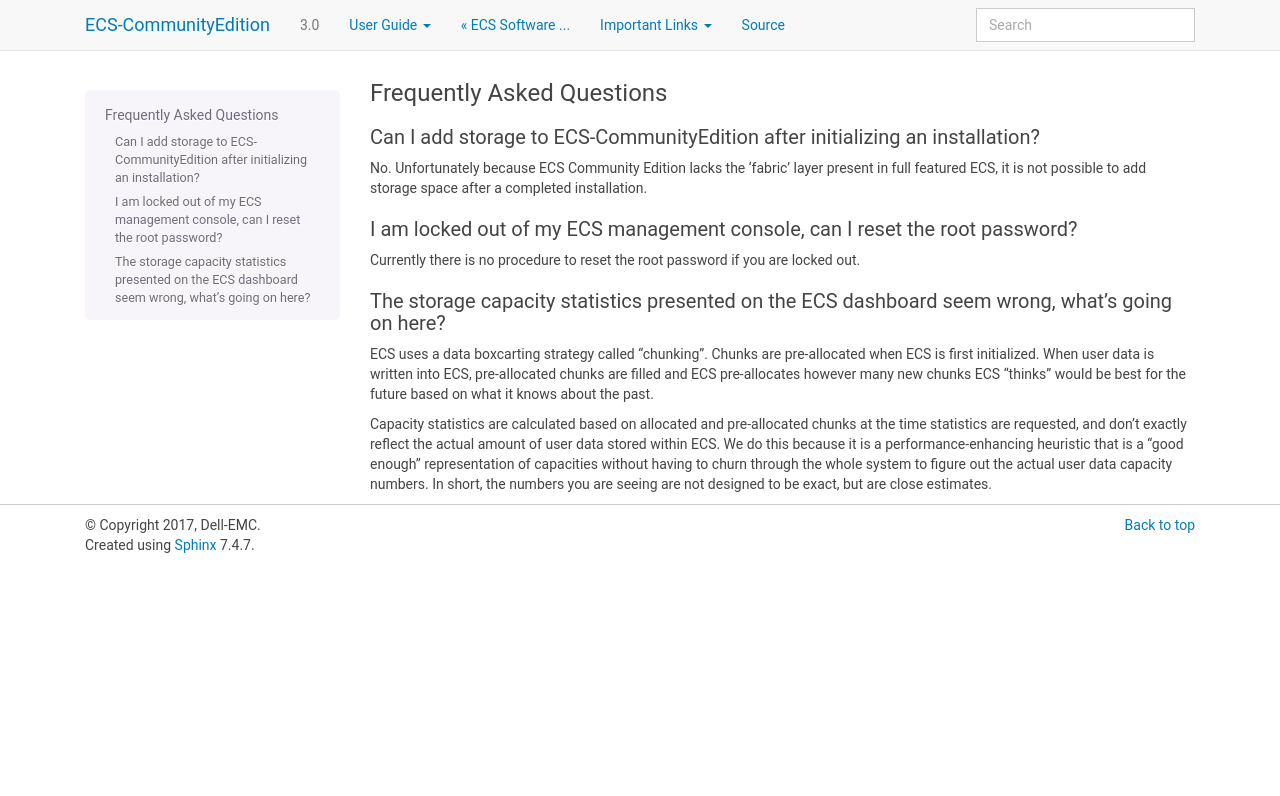
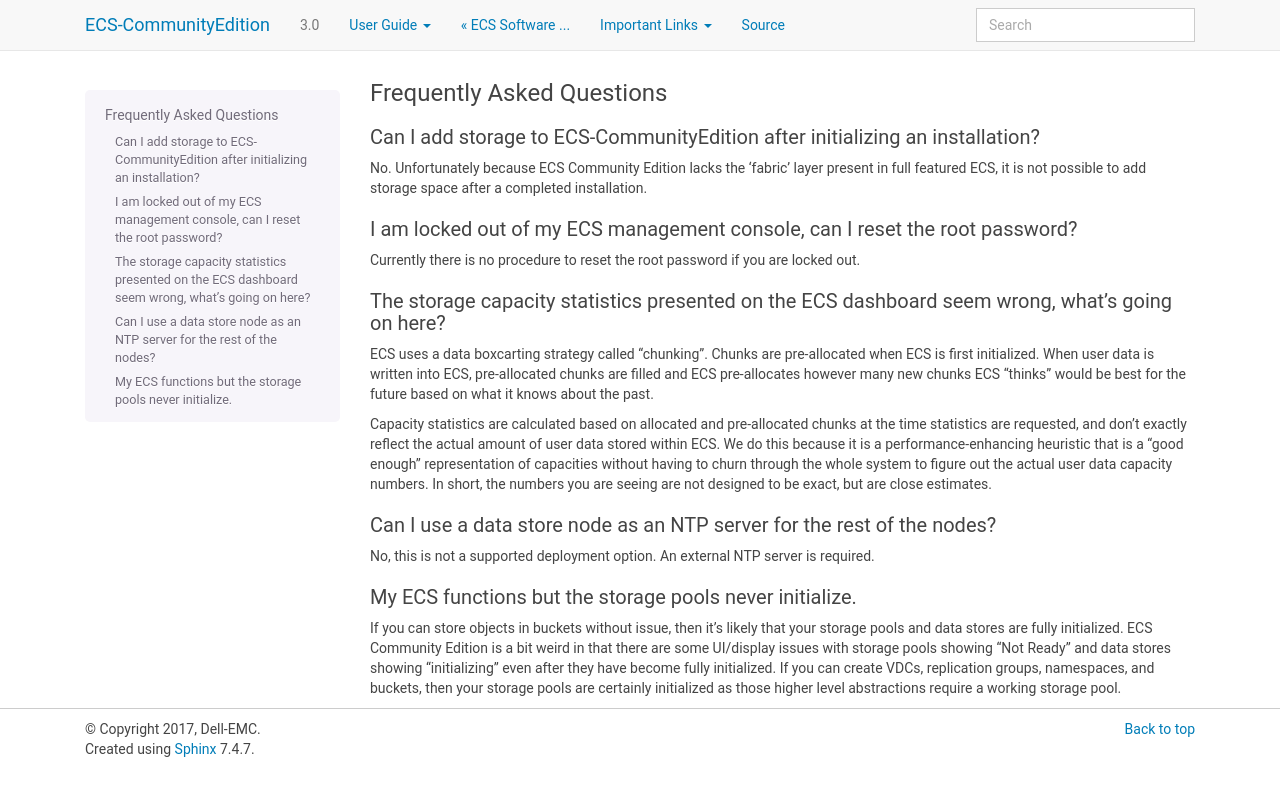
Before and after one commit to EMCECS/ECS-CommunityEdition, a Sphinx documentation site: the page built from docs/source/troubleshooting/FAQ.rst, in a window 1280 px wide. Shown: the top 796 px of the page. Built offline with Sphinx 7.4.7, drawn with Linux system fonts in a browser that asks for light colours; nearby versions of some CDN libraries; some web fonts are replaced; library files that are not in the unit come from our copies.

Commit message:
Bunch of docs updates

```diff
--- a/docs/source/troubleshooting/FAQ.rst
+++ b/docs/source/troubleshooting/FAQ.rst
@@ -31,3 +31,21 @@
 system to figure out the actual user data capacity numbers. In short,
 the numbers you are seeing are not designed to be exact, but are close
 estimates.
+
+Can I use a data store node as an NTP server for the rest of the nodes?
+-----------------------------------------------------------------------
+
+No, this is not a supported deployment option. An external NTP server is
+required.
+
+My ECS functions but the storage pools never initialize.
+--------------------------------------------------------
+
+If you can store objects in buckets without issue, then it's likely that
+your storage pools and data stores are fully initialized. ECS Community
+Edition is a bit weird in that there are some UI/display issues with
+storage pools showing "Not Ready" and data stores showing "initializing"
+even after they have become fully initialized. If you can create VDCs,
+replication groups, namespaces, and buckets, then your storage pools are
+certainly initialized as those higher level abstractions require a
+working storage pool.
```
Also changed, not shown: docs/source/troubleshooting/FAQ.md (+8 -0 lines).
